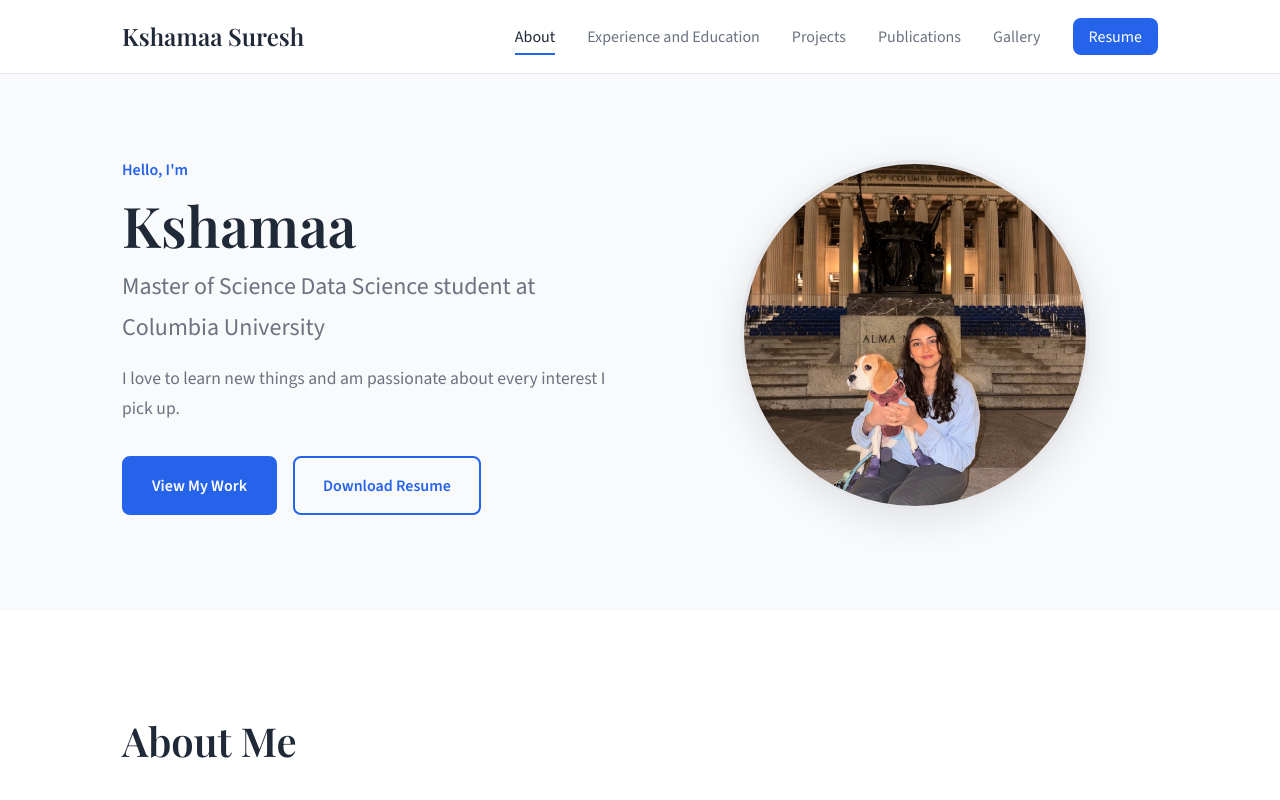
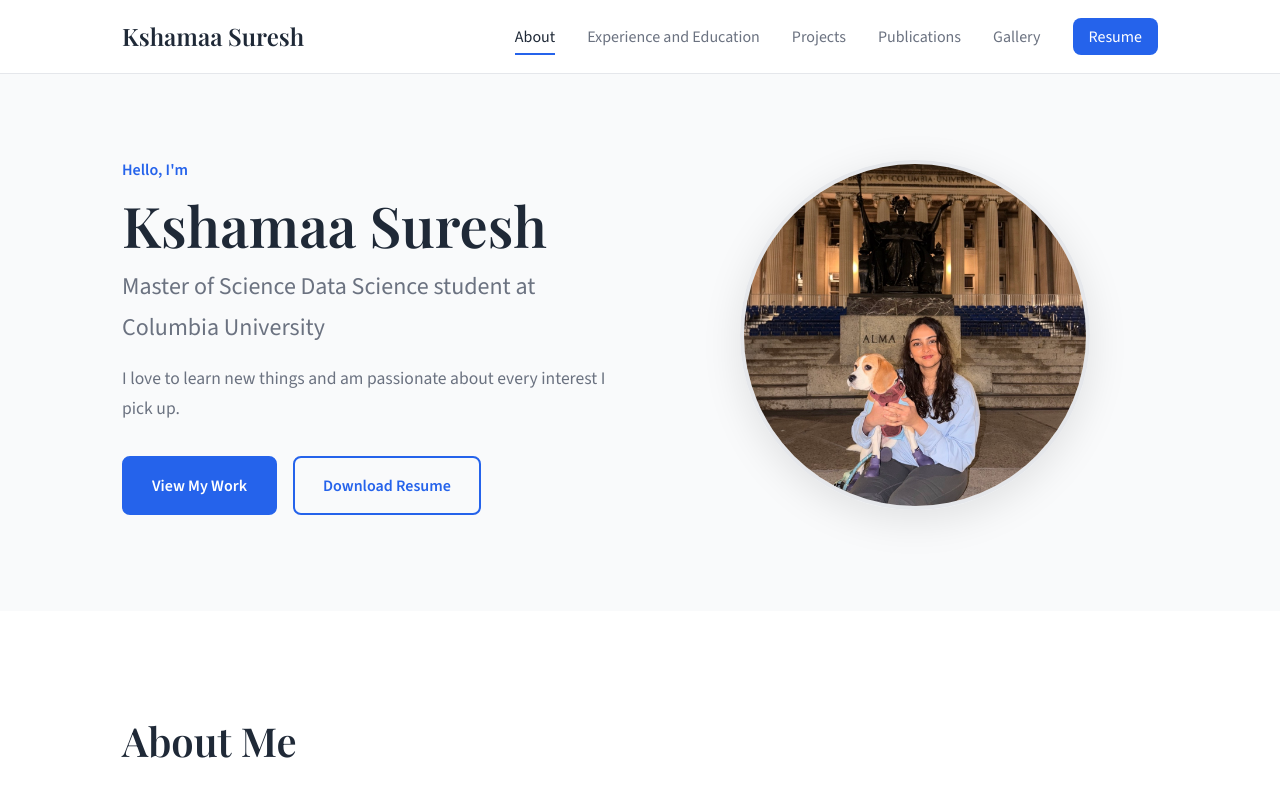
Before and after one commit to KshamaaS/Portfolio, a plain HTML site: page index.html in a window 1280 px wide. Shown: the top 800 px of the page. Drawn offline with nearby package versions, Linux system fonts and the light colour scheme.

Commit message:
Fixed small errors

```diff
--- a/index.html
+++ b/index.html
@@ -41,7 +41,7 @@
             <div class="hero-content">
                 <div class="hero-text">
                     <p class="hero-greeting">Hello, I'm</p>
-                    <h1 class="hero-name">Kshamaa</h1>
+                    <h1 class="hero-name">Kshamaa Suresh</h1>
 
                     <p class="hero-title">Master of Science Data Science student at Columbia University</p>
 
```
